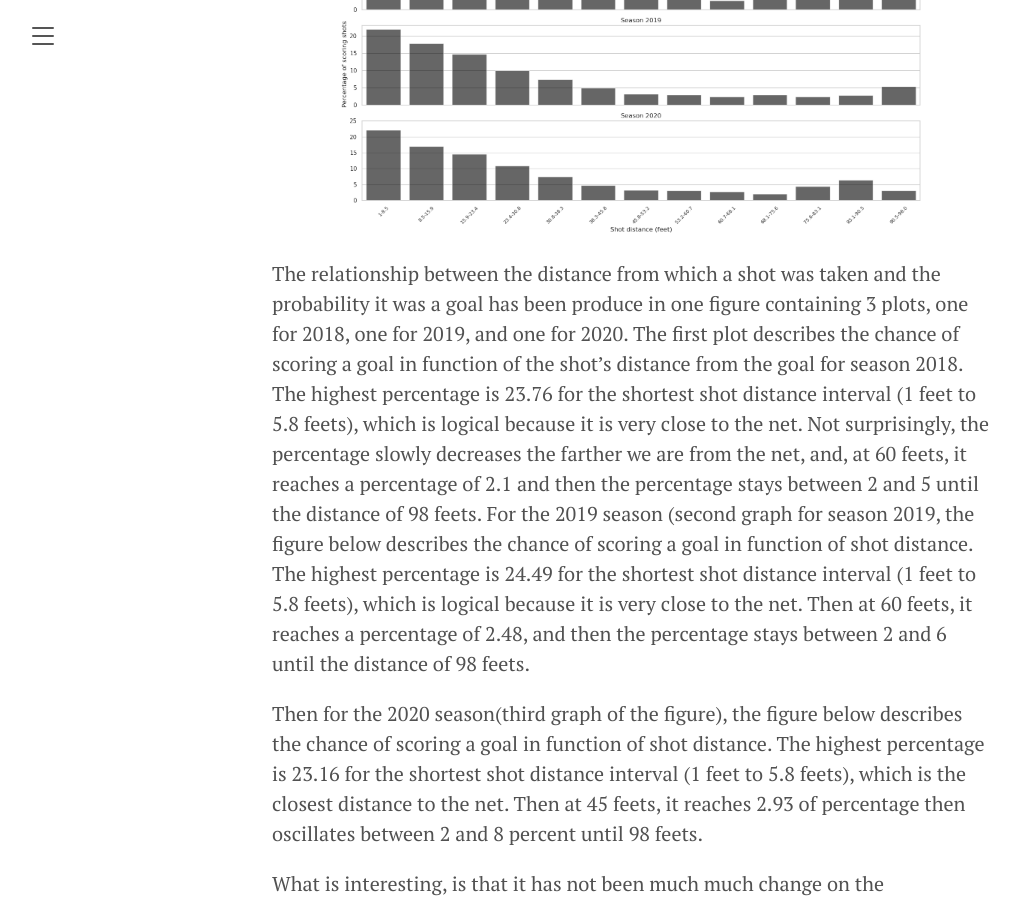
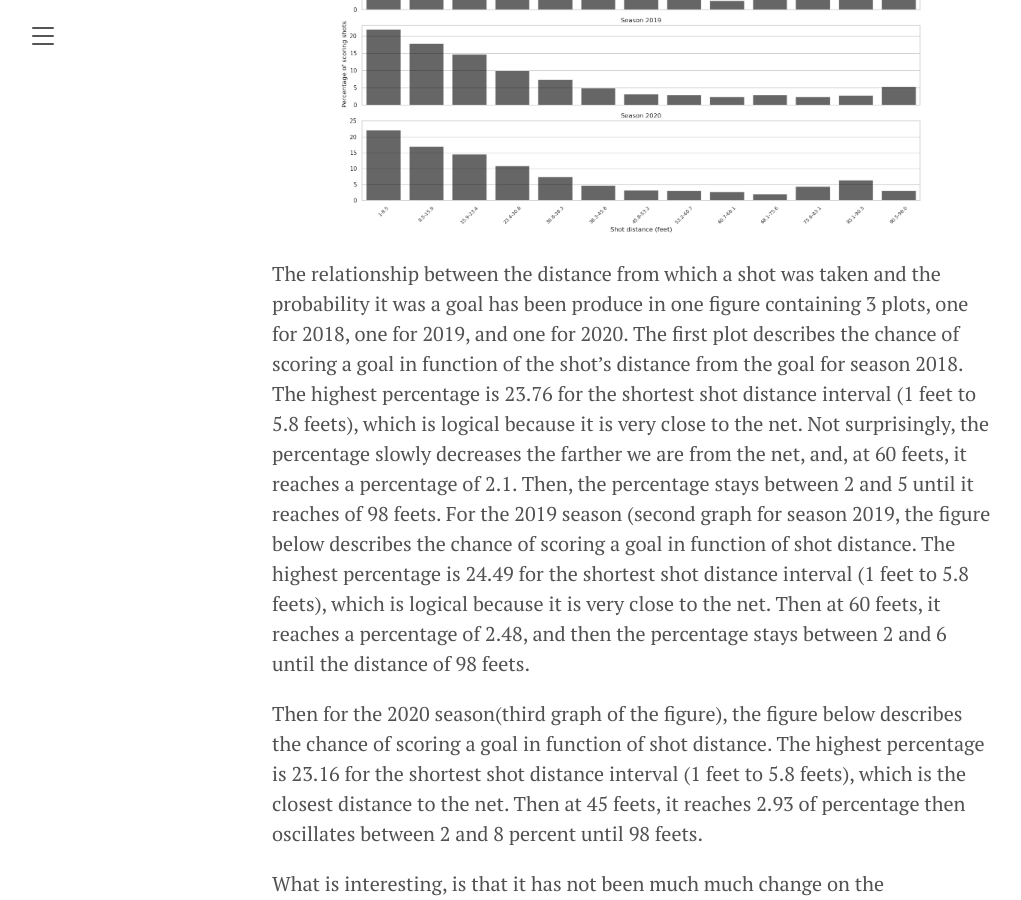
Before and after one commit to jaihon1/IFT6758-Project, a Jekyll site: the page built from blog/_posts/2021-09-28-milestone-1.md, in a window 1280 px wide and 900 px high, scrolled down 12115 px. Shown: the whole window, without its empty margins (8-1029 px from the left). Built offline with Jekyll 4.4.1, drawn with Linux system fonts in a browser that asks for light colours.

Commit message:
Update blog/_posts/2021-09-28-milestone-1.md
Co-authored-by: LaurenceMarcotte <48660119+LaurenceMarcotte@users.noreply.github.com>

```diff
--- a/blog/_posts/2021-09-28-milestone-1.md
+++ b/blog/_posts/2021-09-28-milestone-1.md
@@ -199,7 +199,7 @@ The first plot describes the chance of scoring a goal in function of the shot's
 distance from the goal for season 2018.  The highest percentage is 23.76 for the shortest shot distance
 interval (1 feet to 5.8 feets), which is logical because it is very close to the net.
 Not surprisingly, the percentage slowly decreases the farther we are from the net, and, at 60 feets,
-it reaches a percentage of 2.1 and then the percentage stays between 2 and 5 until the distance
+it reaches a percentage of 2.1. Then, the percentage stays between 2 and 5 until it reaches
 of 98 feets.
 For the 2019 season (second graph for season 2019, the figure below describes the chance of scoring
 a goal in function of shot distance. The highest percentage is 24.49 for the shortest shot distance
```
